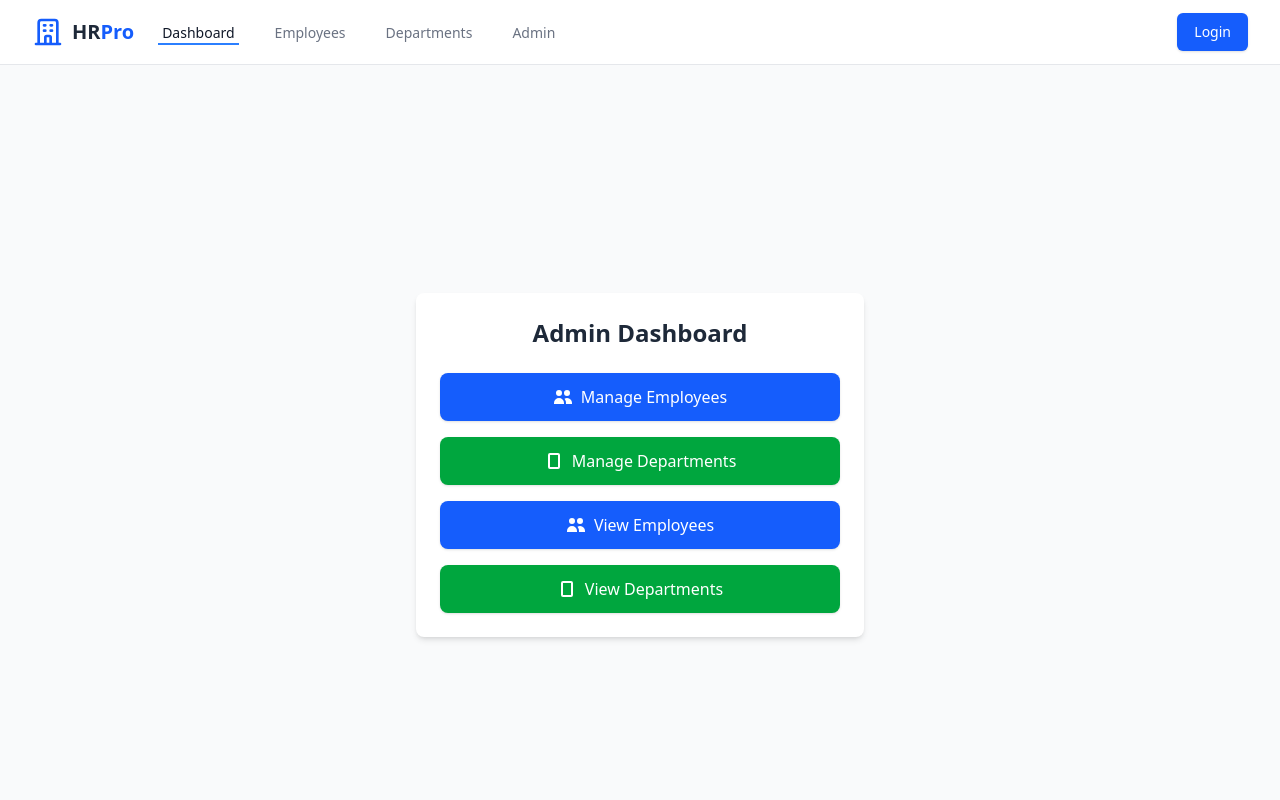
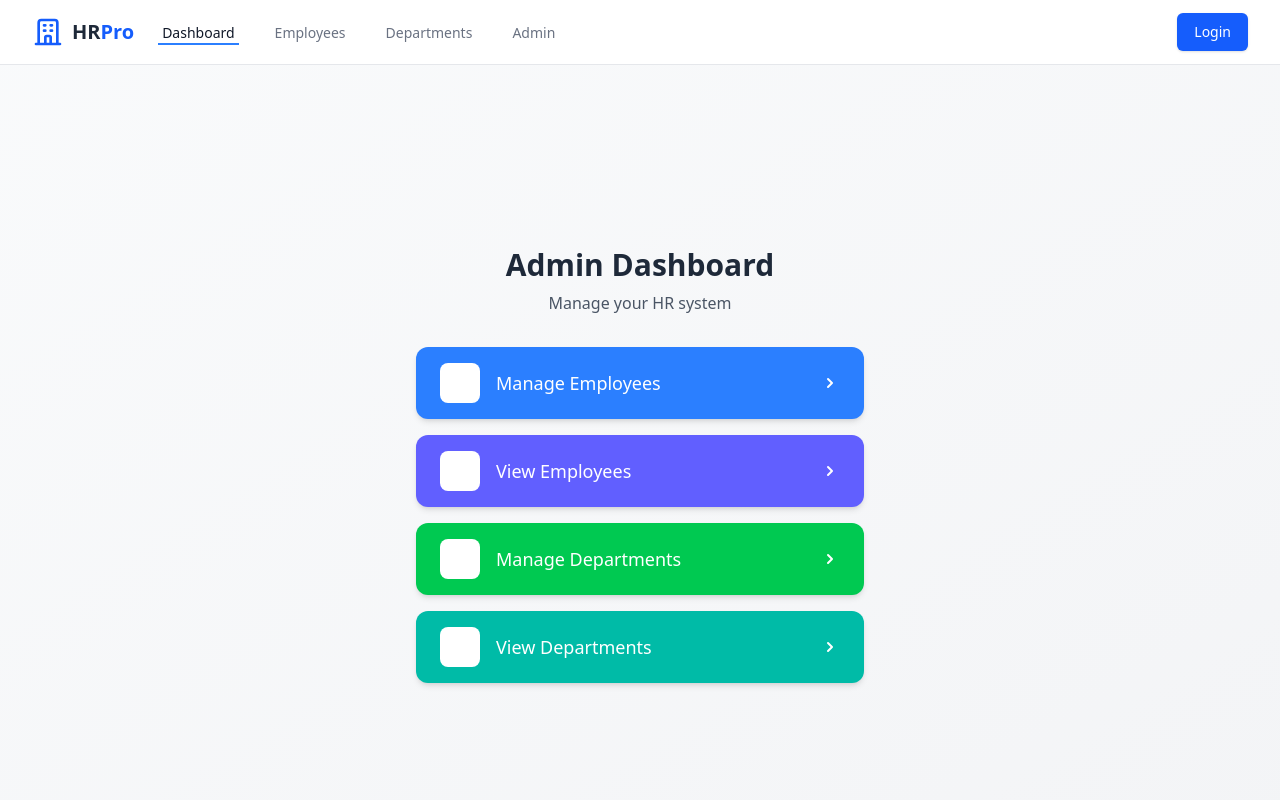
Before and after one commit to LAHIRUKBI/HR, a React (Vite) app in the folder Frontend/: page /Admin in a window 1280 px wide. Shown: the top 800 px of the page. Built offline with nearby package versions, Linux system fonts and the light colour scheme.

Commit message:
update admin dash board UI

```diff
--- a/Frontend/package.json
+++ b/Frontend/package.json
@@ -18,9 +18,11 @@
     "jspdf": "^3.0.1",
     "jspdf-autotable": "^5.0.2",
     "jwt-decode": "^4.0.0",
+    "leaflet": "^1.9.4",
     "react": "^19.0.0",
     "react-dom": "^19.0.0",
     "react-icons": "^5.5.0",
+    "react-leaflet": "^5.0.0",
     "react-router-dom": "^7.6.0",
     "react-slick": "^0.30.3",
     "react-toastify": "^11.0.5",
--- a/Frontend/src/pages/Admin.jsx
+++ b/Frontend/src/pages/Admin.jsx
@@ -4,66 +4,76 @@ import { useNavigate } from 'react-router-dom';
 export default function Admin() {
   const navigate = useNavigate();
 
-  const handleEmployeesClick = () => {
-    navigate('/employees');
-  };
-
-  const handleViewEmployeesClick = () => {
-    navigate('/Employees_View');
-  };
-
-  const handleDepartmentsClick = () => {
-    navigate('/DepartmentForm');
-  };
-
-  const handleViewDepartmentsClick = () => {
-    navigate('/DepartmentList');
-  };
+  const menuItems = [
+    {
+      title: "Manage Employees",
+      icon: (
+        <svg xmlns="http://www.w3.org/2000/svg" className="h-6 w-6" fill="none" viewBox="0 0 24 24" stroke="currentColor">
+          <path strokeLinecap="round" strokeLinejoin="round" strokeWidth={2} d="M12 4.354a4 4 0 110 5.292M15 21H3v-1a6 6 0 0112 0v1zm0 0h6v-1a6 6 0 00-9-5.197M13 7a4 4 0 11-8 0 4 4 0 018 0z" />
+        </svg>
+      ),
+      action: () => navigate('/employees'),
+      color: "bg-blue-500 hover:bg-blue-600"
+    },
+    {
+      title: "View Employees",
+      icon: (
+        <svg xmlns="http://www.w3.org/2000/svg" className="h-6 w-6" fill="none" viewBox="0 0 24 24" stroke="currentColor">
+          <path strokeLinecap="round" strokeLinejoin="round" strokeWidth={2} d="M15 12a3 3 0 11-6 0 3 3 0 016 0z" />
+          <path strokeLinecap="round" strokeLinejoin="round" strokeWidth={2} d="M2.458 12C3.732 7.943 7.523 5 12 5c4.478 0 8.268 2.943 9.542 7-1.274 4.057-5.064 7-9.542 7-4.477 0-8.268-2.943-9.542-7z" />
+        </svg>
+      ),
+      action: () => navigate('/Employees_View'),
+      color: "bg-indigo-500 hover:bg-indigo-600"
+    },
+    {
+      title: "Manage Departments",
+      icon: (
+        <svg xmlns="http://www.w3.org/2000/svg" className="h-6 w-6" fill="none" viewBox="0 0 24 24" stroke="currentColor">
+          <path strokeLinecap="round" strokeLinejoin="round" strokeWidth={2} d="M19 21V5a2 2 0 00-2-2H7a2 2 0 00-2 2v16m14 0h2m-2 0h-5m-9 0H3m2 0h5M9 7h1m-1 4h1m4-4h1m-1 4h1m-5 10v-5a1 1 0 011-1h2a1 1 0 011 1v5m-4 0h4" />
+        </svg>
+      ),
+      action: () => navigate('/DepartmentForm'),
+      color: "bg-green-500 hover:bg-green-600"
+    },
+    {
+      title: "View Departments",
+      icon: (
+        <svg xmlns="http://www.w3.org/2000/svg" className="h-6 w-6" fill="none" viewBox="0 0 24 24" stroke="currentColor">
+          <path strokeLinecap="round" strokeLinejoin="round" strokeWidth={2} d="M9 17v-2m3 2v-4m3 4v-6m2 10H7a2 2 0 01-2-2V5a2 2 0 012-2h5.586a1 1 0 01.707.293l5.414 5.414a1 1 0 01.293.707V19a2 2 0 01-2 2z" />
+        </svg>
+      ),
+      action: () => navigate('/DepartmentList'),
+      color: "bg-teal-500 hover:bg-teal-600"
+    }
+  ];
 
   return (
-    <div className="min-h-screen bg-gray-50 flex flex-col items-center justify-center p-4">
-      <div className="w-full max-w-md bg-white rounded-lg shadow-md p-6">
-        <h1 className="text-2xl font-bold text-gray-800 mb-6 text-center">Admin Dashboard</h1>
+    <div className="min-h-screen bg-gradient-to-br from-gray-50 to-gray-100 flex items-center justify-center p-4">
+      <div className="w-full max-w-md">
+        <div className="text-center mb-8">
+          <h1 className="text-3xl font-bold text-gray-800">Admin Dashboard</h1>
+          <p className="text-gray-600 mt-2">Manage your HR system</p>
+        </div>
 
         <div className="space-y-4">
-          <button
-            onClick={handleEmployeesClick}
-            className="w-full bg-blue-600 hover:bg-blue-700 text-white font-medium py-3 px-4 rounded-lg shadow-sm transition duration-200 flex items-center justify-center"
-          >
-            <svg xmlns="http://www.w3.org/2000/svg" className="h-5 w-5 mr-2" viewBox="0 0 20 20" fill="currentColor">
-              <path d="M9 6a3 3 0 11-6 0 3 3 0 016 0zM17 6a3 3 0 11-6 0 3 3 0 016 0zM12.93 17c.046-.327.07-.66.07-1a6.97 6.97 0 00-1.5-4.33A5 5 0 0119 16v1h-6.07zM6 11a5 5 0 015 5v1H1v-1a5 5 0 015-5z" />
-            </svg>
-            Manage Employees
-          </button>
-
-          <button
-            onClick={handleDepartmentsClick}
-            className="w-full bg-green-600 hover:bg-green-700 text-white font-medium py-3 px-4 rounded-lg shadow-sm transition duration-200 flex items-center justify-center"
-          >
-            <svg xmlns="http://www.w3.org/2000/svg" className="h-5 w-5 mr-2" viewBox="0 0 20 20" fill="currentColor">
-              <path fillRule="evenodd" d="M4 4a2 2 0 012-2h8a2 2 0 012 2v12a2 2 0 01-2 2H6a2 2 0 01-2-2V4zm2 0v12h8V4H6z" clipRule="evenodd" />
-            </svg>
-            Manage Departments
-          </button>
-          <button
-            onClick={handleViewEmployeesClick}
-            className="w-full bg-blue-600 hover:bg-blue-700 text-white font-medium py-3 px-4 rounded-lg shadow-sm transition duration-200 flex items-center justify-center"
-          >
-            <svg xmlns="http://www.w3.org/2000/svg" className="h-5 w-5 mr-2" viewBox="0 0 20 20" fill="currentColor">
-              <path d="M9 6a3 3 0 11-6 0 3 3 0 016 0zM17 6a3 3 0 11-6 0 3 3 0 016 0zM12.93 17c.046-.327.07-.66.07-1a6.97 6.97 0 00-1.5-4.33A5 5 0 0119 16v1h-6.07zM6 11a5 5 0 015 5v1H1v-1a5 5 0 015-5z" />
-            </svg>
-            View Employees
-          </button>
-
-          <button
-            onClick={handleViewDepartmentsClick}
-            className="w-full bg-green-600 hover:bg-green-700 text-white font-medium py-3 px-4 rounded-lg shadow-sm transition duration-200 flex items-center justify-center"
-          >
-            <svg xmlns="http://www.w3.org/2000/svg" className="h-5 w-5 mr-2" viewBox="0 0 20 20" fill="currentColor">
-              <path fillRule="evenodd" d="M4 4a2 2 0 012-2h8a2 2 0 012 2v12a2 2 0 01-2 2H6a2 2 0 01-2-2V4zm2 0v12h8V4H6z" clipRule="evenodd" />
-            </svg>
-            View Departments
-          </button>
+          {menuItems.map((item, index) => (
+            <button
+              key={index}
+              onClick={item.action}
+              className={`w-full ${item.color} text-white font-medium py-4 px-6 rounded-xl shadow-md transition-all duration-200 hover:shadow-lg flex items-center justify-start`}
+            >
+              <span className="mr-4 bg-white bg-opacity-20 p-2 rounded-lg">
+                {item.icon}
+              </span>
+              <span className="text-lg">{item.title}</span>
+              <span className="ml-auto">
+                <svg xmlns="http://www.w3.org/2000/svg" className="h-5 w-5" viewBox="0 0 20 20" fill="currentColor">
+                  <path fillRule="evenodd" d="M7.293 14.707a1 1 0 010-1.414L10.586 10 7.293 6.707a1 1 0 011.414-1.414l4 4a1 1 0 010 1.414l-4 4a1 1 0 01-1.414 0z" clipRule="evenodd" />
+                </svg>
+              </span>
+            </button>
+          ))}
         </div>
       </div>
     </div>
--- a/Frontend/src/pages/Home.jsx
+++ b/Frontend/src/pages/Home.jsx
@@ -1,14 +1,35 @@
-import React from 'react';
+import React, { useState, useEffect } from 'react';
 import { Link } from 'react-router-dom';
+import axios from 'axios';
+import { FaBuilding, FaMapMarkerAlt, FaMoneyBillWave } from 'react-icons/fa';
 
 export default function Home() {
+  const [departments, setDepartments] = useState([]);
+  const [loading, setLoading] = useState(true);
+
+  useEffect(() => {
+    const fetchDepartments = async () => {
+      try {
+        const response = await axios.get('http://localhost:8080/api/departments');
+        // Get top 3 departments with highest budgets
+        const sortedDepts = response.data.sort((a, b) => b.budget - a.budget).slice(0, 3);
+        setDepartments(sortedDepts);
+        setLoading(false);
+      } catch (err) {
+        console.error('Error fetching departments:', err);
+        setLoading(false);
+      }
+    };
+    fetchDepartments();
+  }, []);
+
   return (
     <div className="min-h-screen bg-gray-50">
       {/* Hero Section */}
-      <div className="bg-blue-600 text-white py-20 px-4 sm:px-6 lg:px-8">
+      <div className="bg-gradient-to-r from-blue-600 to-blue-800 text-white py-20 px-4 sm:px-6 lg:px-8">
         <div className="max-w-7xl mx-auto text-center">
           <h1 className="text-4xl md:text-5xl font-bold mb-6">Welcome to HRPro</h1>
-          <p className="text-xl md:text-2xl mb-8">Your complete HR Management Solution</p>
+          <p className="text-xl md:text-2xl mb-8">Empowering Your Organization's Success</p>
           <div className="space-x-4">
             <Link
               to="/employees"
@@ -26,8 +47,56 @@ export default function Home() {
         </div>
       </div>
 
+      {/* Featured Departments Section */}
+      <div className="py-16 px-4 sm:px-6 lg:px-8 bg-white">
+        <div className="max-w-7xl mx-auto">
+          <h2 className="text-3xl font-bold text-center mb-4 text-gray-800">Our Premier Departments</h2>
+          <p className="text-xl text-center text-gray-600 mb-12 max-w-3xl mx-auto">
+            These departments represent the pillars of our organization's success
+          </p>
+
+          {loading ? (
+            <div className="text-center py-8">Loading departments...</div>
+          ) : (
+            <div className="grid grid-cols-1 md:grid-cols-3 gap-8">
+              {departments.map((dept, index) => (
+                <div
+                  key={dept._id}
+                  className={`bg-gradient-to-br rounded-xl shadow-xl overflow-hidden transition-all duration-300 hover:scale-105 ${index % 3 === 0 ? 'from-blue-50 to-blue-100' : index % 3 === 1 ? 'from-purple-50 to-purple-100' : 'from-teal-50 to-teal-100'}`}
+                >
+                  <div className="p-6">
+                    <div className="flex items-center mb-4">
+                      <div className={`p-3 rounded-full ${index % 3 === 0 ? 'bg-blue-100 text-blue-600' : index % 3 === 1 ? 'bg-purple-100 text-purple-600' : 'bg-teal-100 text-teal-600'}`}>
+                        <FaBuilding className="text-2xl" />
+                      </div>
+                      <h3 className="text-2xl font-bold ml-3 text-gray-800">{dept.name}</h3>
+                    </div>
+
+                    <div className="space-y-3">
+                      <div className="flex items-center">
+                        <FaMapMarkerAlt className={`mr-2 ${index % 3 === 0 ? 'text-blue-500' : index % 3 === 1 ? 'text-purple-500' : 'text-teal-500'}`} />
+                        <span className="text-gray-700">{dept.location || 'Global'}</span>
+                      </div>
+
+                      <div className="flex items-center">
+                        <FaMoneyBillWave className={`mr-2 ${index % 3 === 0 ? 'text-blue-500' : index % 3 === 1 ? 'text-purple-500' : 'text-teal-500'}`} />
+                        <span className="text-gray-700">Budget: <span className="font-bold">${dept.budget?.toLocaleString() || '0'}</span></span>
+                      </div>
+
+                      {dept.description && (
+                        <p className="text-gray-600 mt-3 italic">"{dept.description}"</p>
+                      )}
+                    </div>
+                  </div>
+                </div>
+              ))}
+            </div>
+          )}
+        </div>
+      </div>
+
       {/* Features Section */}
-      <div className="py-16 px-4 sm:px-6 lg:px-8">
+      <div className="py-16 px-4 sm:px-6 lg:px-8 bg-gray-50">
         <div className="max-w-7xl mx-auto">
           <h2 className="text-3xl font-bold text-center mb-12 text-gray-800">Key Features</h2>
 
@@ -68,29 +137,6 @@ export default function Home() {
         </div>
       </div>
 
-      {/* Stats Section */}
-      <div className="bg-blue-50 py-12 px-4 sm:px-6 lg:px-8">
-        <div className="max-w-7xl mx-auto">
-          <div className="grid grid-cols-2 md:grid-cols-4 gap-6 text-center">
-            <div className="bg-white p-6 rounded-lg shadow">
-              <div className="text-3xl font-bold text-blue-600">100+</div>
-              <div className="text-gray-600 mt-2">Employees</div>
-            </div>
-            <div className="bg-white p-6 rounded-lg shadow">
-              <div className="text-3xl font-bold text-blue-600">10+</div>
-              <div className="text-gray-600 mt-2">Departments</div>
-            </div>
-            <div className="bg-white p-6 rounded-lg shadow">
-              <div className="text-3xl font-bold text-blue-600">24/7</div>
-              <div className="text-gray-600 mt-2">Support</div>
-            </div>
-            <div className="bg-white p-6 rounded-lg shadow">
-              <div className="text-3xl font-bold text-blue-600">99%</div>
-              <div className="text-gray-600 mt-2">Satisfaction</div>
-            </div>
-          </div>
-        </div>
-      </div>
 
       {/* Call to Action */}
       <div className="py-16 px-4 sm:px-6 lg:px-8 bg-white">
```
Also changed, not shown: 1 other file (tests, documents, lock files or other folders).
